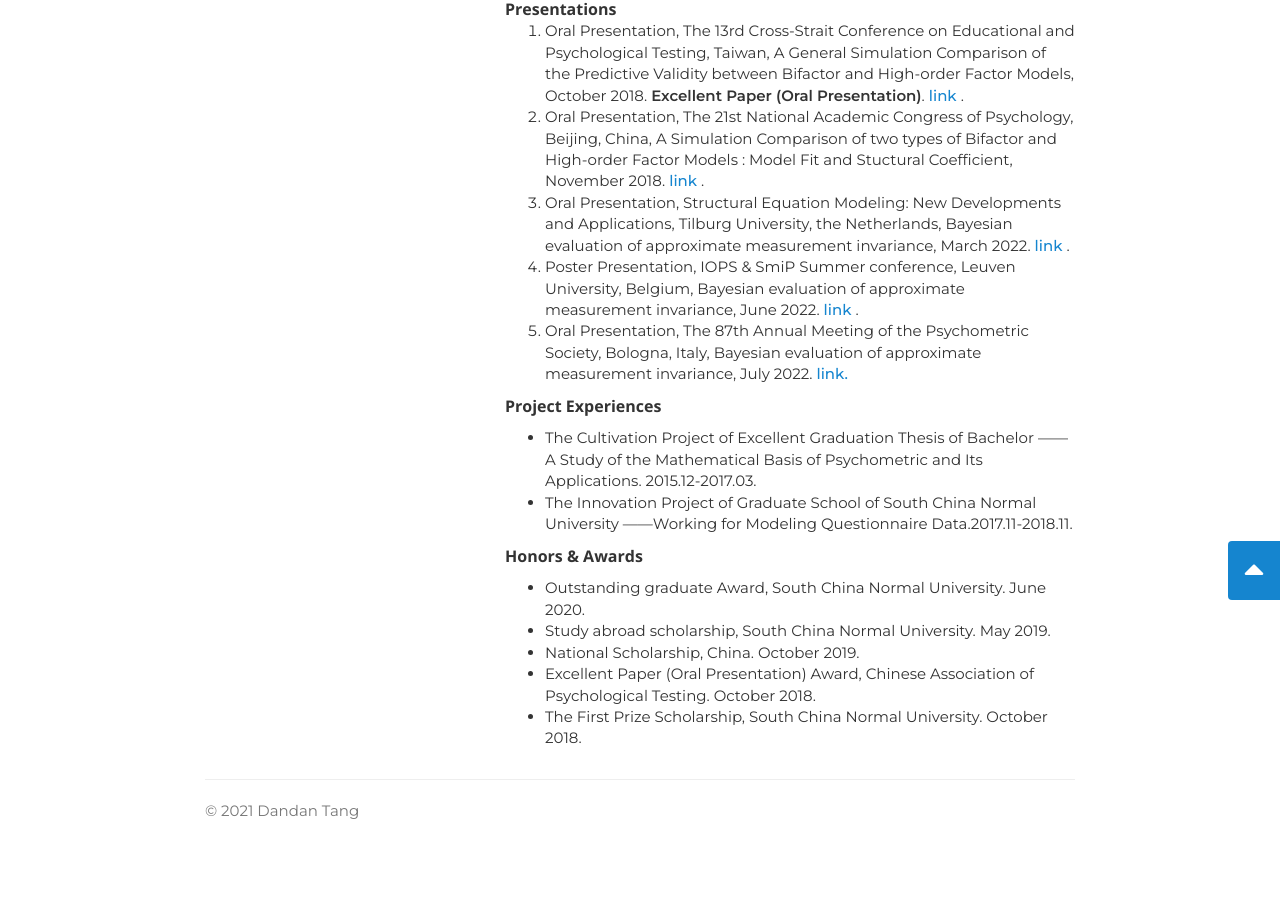
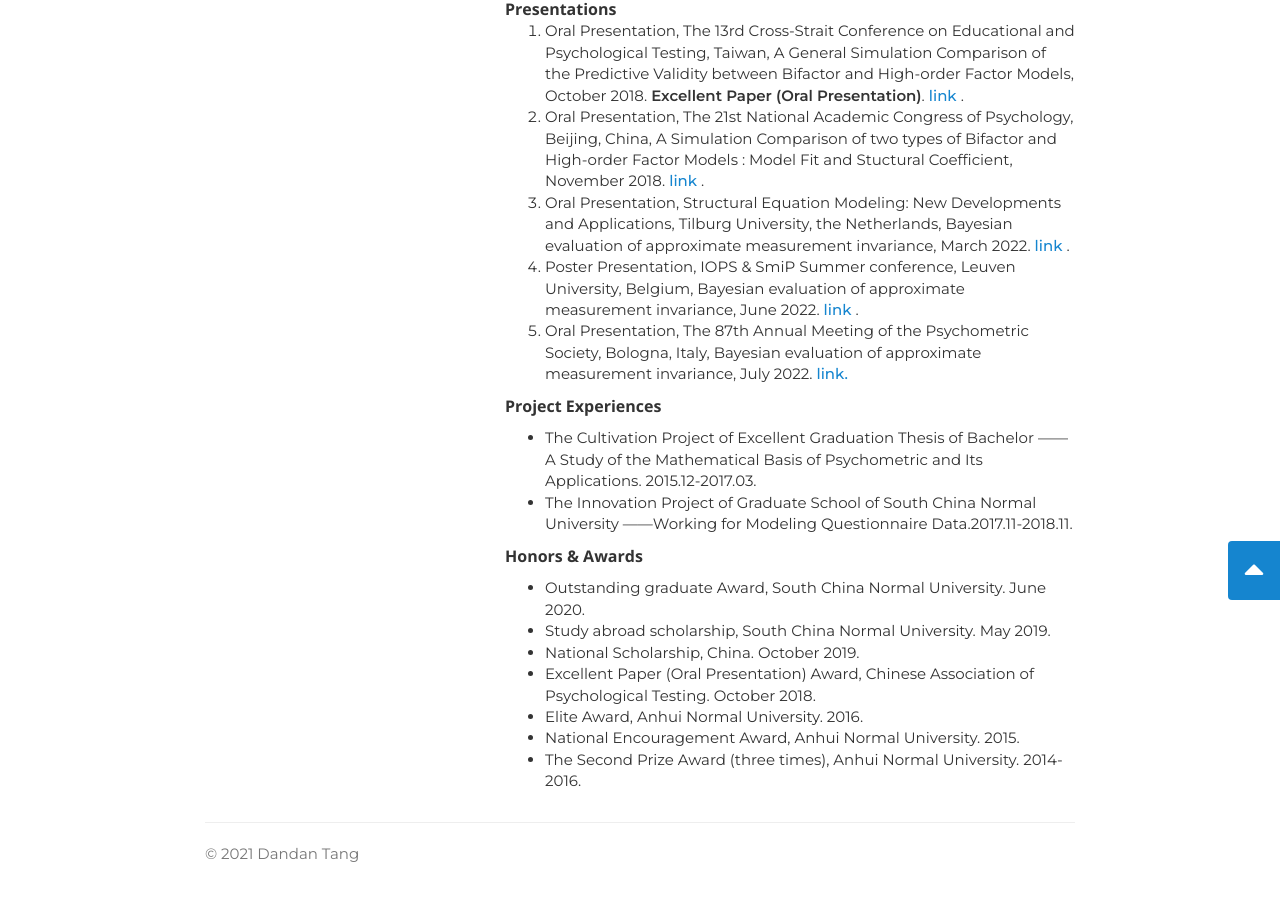
Before and after one commit to Tang-Lynn/tang-lynn.github.io, a Jekyll site: the page index.html, which Jekyll copies as it is, in a window 1280 px wide and 900 px high, scrolled down 1258 px. Built offline with Jekyll 4.4.1, drawn with Linux system fonts in a browser that asks for light colours; nearby versions of some CDN libraries; a style sheet for code colours, icons or effects is not loaded; before the commit the page ends 2115 px from its top, so only the background shows below that.

Commit message:
Update index.html

```diff
--- a/index.html
+++ b/index.html
@@ -201,9 +201,10 @@
                <li> Study abroad scholarship, South China Normal University. May 2019.</li>
                <li> National Scholarship, China. October 2019.</li>
                <li> Excellent Paper (Oral Presentation) Award, Chinese Association of Psychological Testing. October 2018.</li>
-               <li> The First Prize Scholarship, South China Normal University. October 2018.</li>
+	       <li> Elite Award, Anhui Normal University. 2016.</li>
+               <li> National Encouragement Award, Anhui Normal University. 2015.</li>
+	       <li> The Second Prize Award (three times), Anhui Normal University. 2014-2016.</li>
             </ul>
-
        <!-- <p>I have three undergraduate research experiences.
            <li> 2016.09-2017.06, I worked on the stability of mixed halide of perovskite in Dr. Hong Jiang group in Peking University.</li>
            <li> 2016.07-2016.08, I worked on synthesis of CsPbBr3 nanoparticles in Dr. Masaru K. Kuno group in University of Notre Dame.</li>
```
